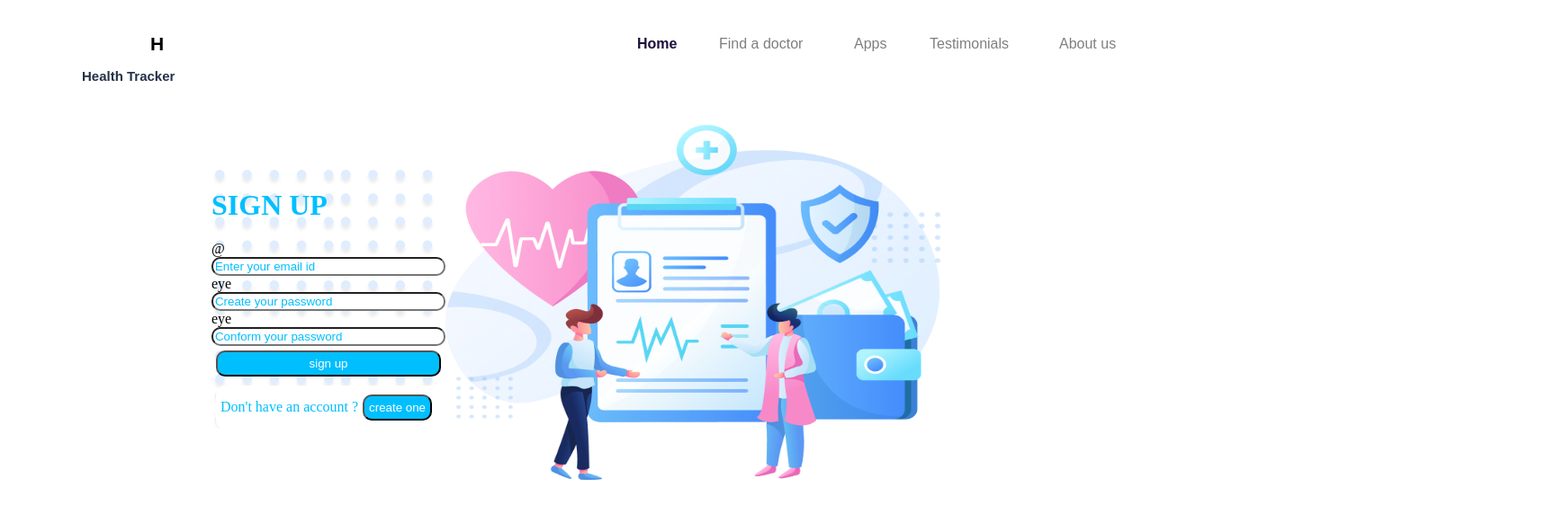
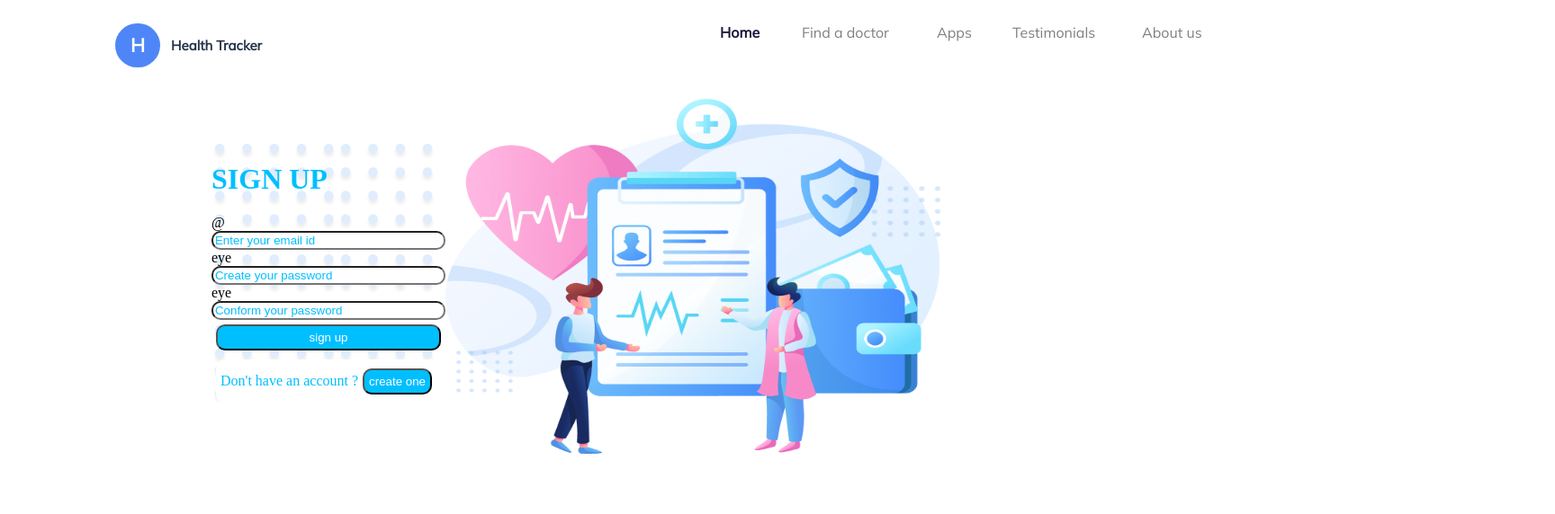
Before and after one commit to Vicky-kr/health-tracker, a React (Create React App) app: page / in a window 1280 px wide. Shown: the top 572 px of the page at 90% size, 1728 px wide, since content can reach past the window. Built offline with nearby package versions, Linux system fonts and the light colour scheme.

Commit message:
Update Navbar.css

```diff
--- a/src/Navbar/Navbar.css
+++ b/src/Navbar/Navbar.css
@@ -1,15 +1,18 @@
+@import url('https://fonts.googleapis.com/css2?family=Mulish&display=swap');
+:root{
+    --blueberry:#4F86F7;
+    --white:#ffff;
+}
 .frame-2 {
     align-items: flex-start;
     display: flex;
-    height: 90px;
-    padding: 18px 71px;
-    width: 1578px;
+    height: 61px;
+    padding: 18px 0px;
 }
-
-.logo {
+.logo-navbar{
     align-items: center;
     display: flex;
-    margin-left: 209px;
+    margin-left: 120px;
     min-width: 164px;
 }
 
@@ -43,7 +46,7 @@
     margin-left: 12px;
     margin-top: 1px;
     min-height: 21px;
-    min-width: 109px;
+    min-width: 116px;
 }
 
 .top-nav {
```
